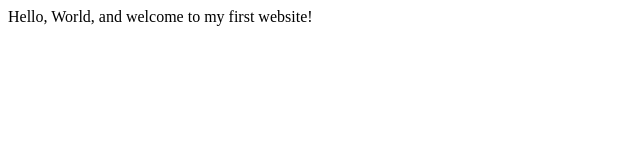
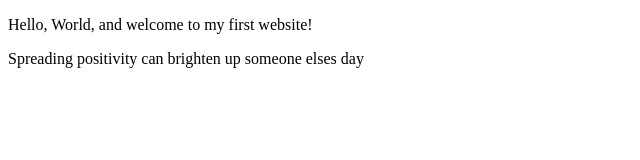
Before and after one commit to DexterGray1/DexterGray1.github.io, a plain HTML site: page index (1).html in a window 1280 px wide. Shown: the whole page, without its empty margins (0-640 px from the left). Drawn offline with Linux system fonts and the light colour scheme.

Commit message:
updated homepage
Added information to the meta homepage

```diff
--- a/index (1).html
+++ b/index (1).html
@@ -3,9 +3,13 @@
     <head>
         <meta charset="utf-8">
         <meta name="viewport" content="width=device-width, initial-scale=1.0">
-        <title>My First Website</title>
-    </head>
+        <meta name="author" content="Dexter Gray">
+
+        <title>CE Truffaut | Web Developer</title>
+
+   </head>
     <body>
-       Hello, World, and welcome to my first website!
+        <p>Hello, World, and welcome to my first website!</p>
+        <p>Spreading positivity can brighten up someone elses day</p>
     </body>
 </html>
```
